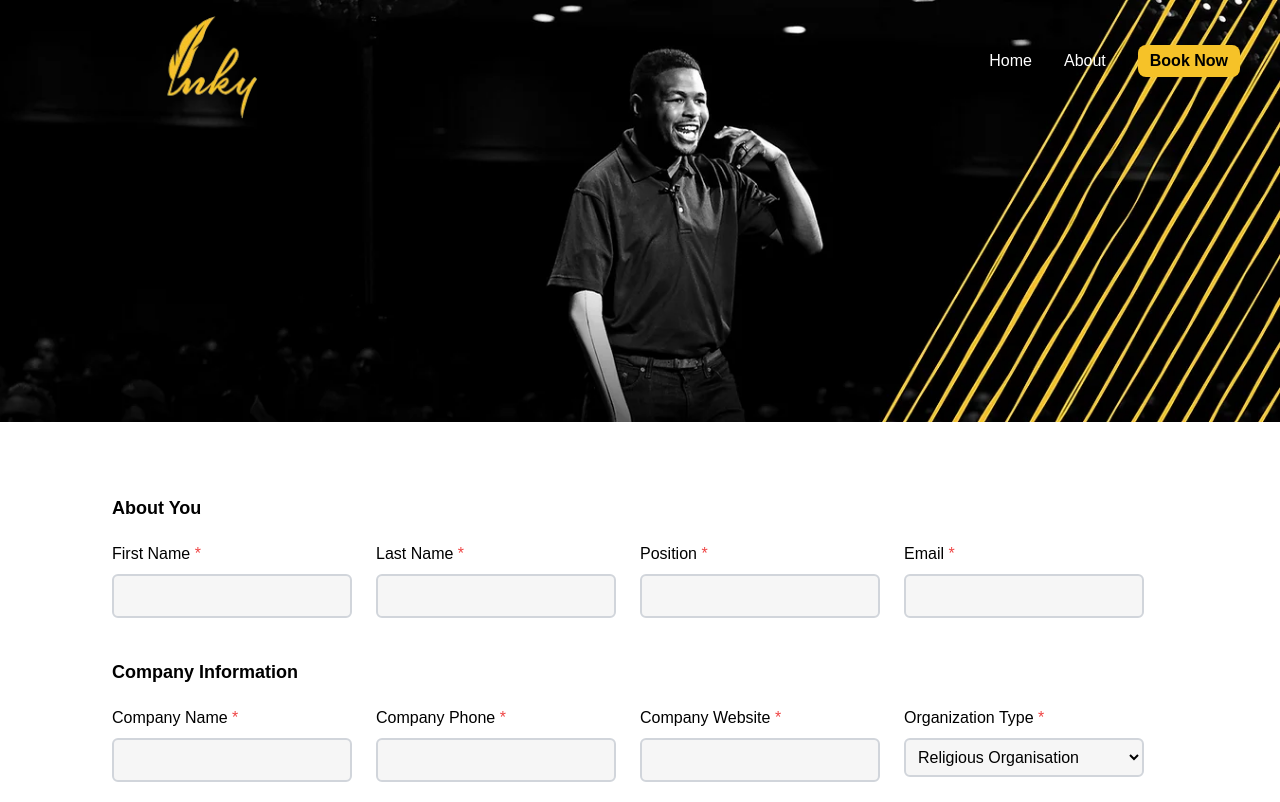
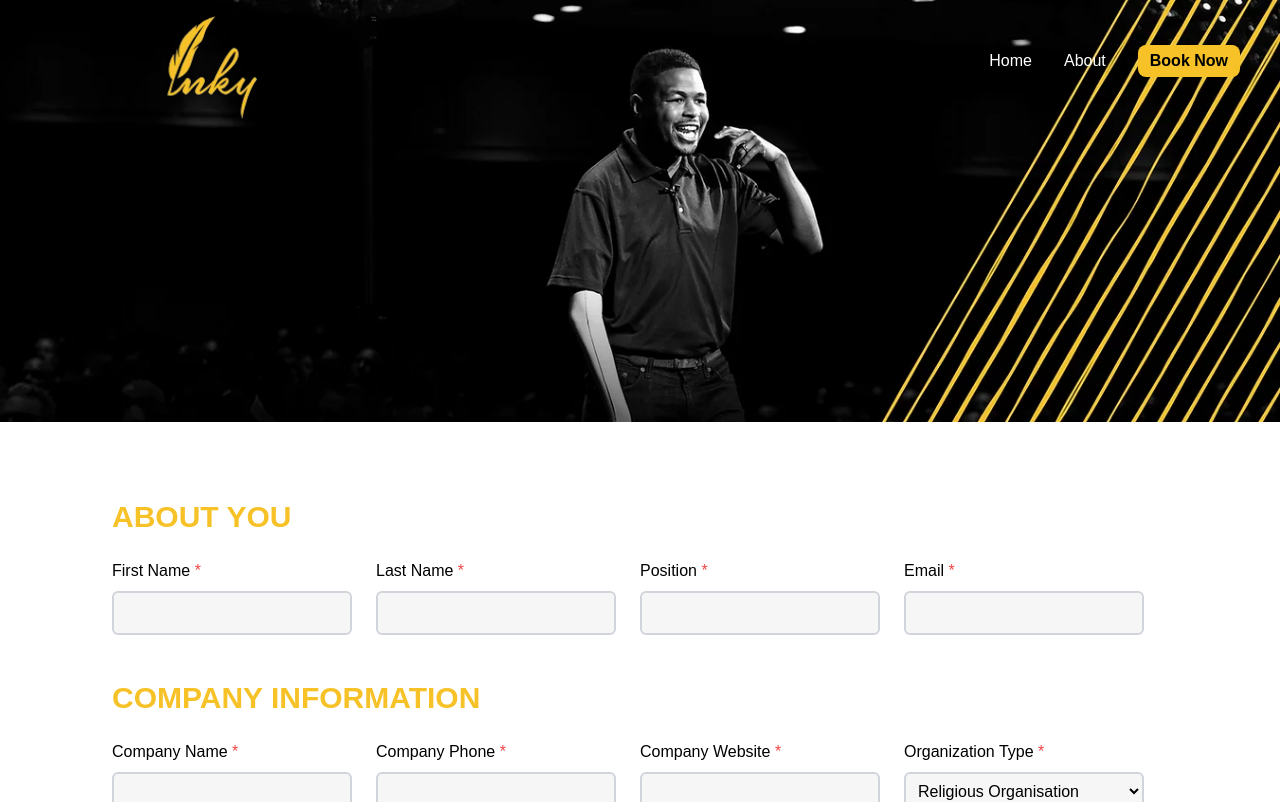
Before and after one commit to allanXQ/inky-ui, a React (Vite) app: page /book in a window 1280 px wide. Shown: the top 802 px of the page. Built offline with nearby package versions, Linux system fonts and the light colour scheme.

Commit message:
update styling

```diff
--- a/src/Pages/Book.jsx
+++ b/src/Pages/Book.jsx
@@ -389,7 +389,9 @@ const BookForm = () => {
     <form className="flex flex-col gap-2 p-4 w-[70rem]">
       {inputs.map((input) => (
         <div className="flex flex-col gap-5 p-4 " key={input.title}>
-          <h2 className="text-lg font-semibold">{input.title}</h2>
+          <h2 className="text-[30px] font-bold text-[#F6C228] uppercase">
+            {input.title}
+          </h2>
           <div className="flex flex-wrap gap-6">
             {input.fields.map(
               ({ label, id, type, width, placeholder, options }) => {
```
